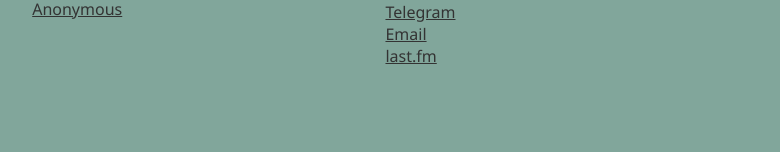
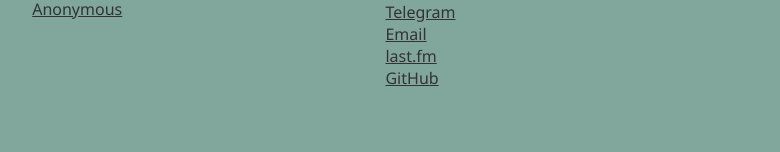
Before and after one commit to reviakin/personal-site, a React (Vite) app: page /contacts in a window 1280 px wide. Shown: the part 148-300 px from the top of the page, without its empty margins (19-799 px from the left). Built offline with nearby package versions, Linux system fonts and the light colour scheme.

Commit message:
add link to GitHub in Contacts component

```diff
--- a/src/components/Contacts.js
+++ b/src/components/Contacts.js
@@ -45,6 +45,14 @@ export default function Contacts() {
                         last.fm
                     </a>
                 </li>
+                <li>
+                    <a
+                        href="https://github.com/reviakin"
+                        target="_blank"
+                        rel='noreferrer noopener'>
+                        GitHub
+                    </a>
+                </li>
             </ul>
         </div>
     )
```
